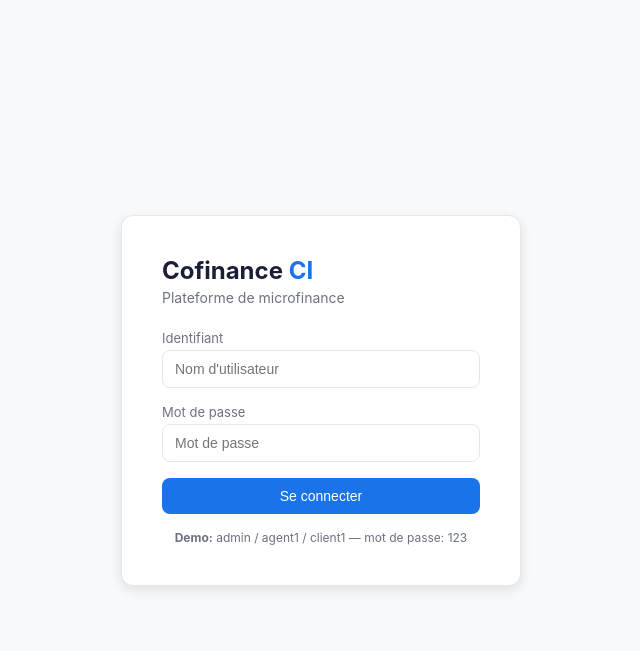
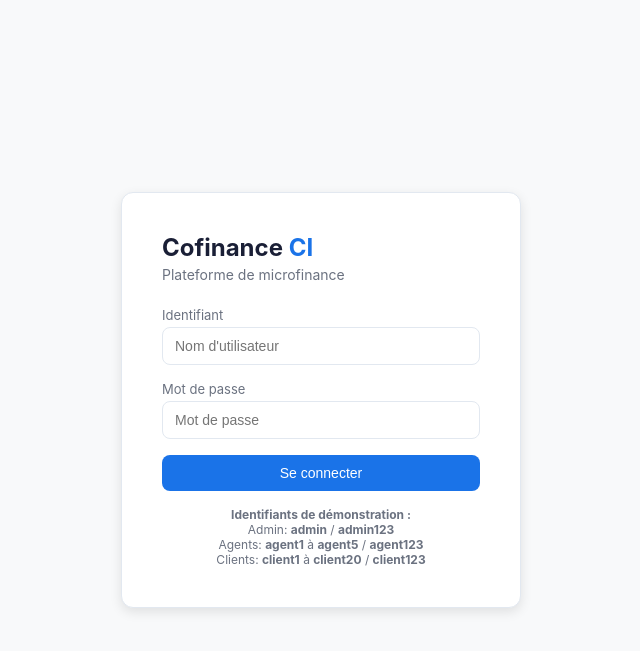
Before and after one commit to manlanroseemmanuelle-spec/-cofinance_ci, a Django app: page / in a window 1280 px wide. Shown: the top 651 px of the page, without its empty margins (319-959 px from the left). Run offline with Django 5.2, Linux system fonts and the light colour scheme; parts of the project's set-up code (start-up, migrations or seed data) failed here and were passed over; some libraries are stand-ins or nearby versions.

Commit message:
Correction: mots de passe affichés sur la page de connexion

```diff
--- a/templates/base.html
+++ b/templates/base.html
@@ -177,7 +177,10 @@
                     {{ loading ? 'Connexion...' : 'Se connecter' }}
                 </button>
                 <div style="margin-top:16px;font-size:12px;color:var(--text-secondary);text-align:center">
-                    <strong>Demo:</strong> admin / agent1 / client1 &mdash; mot de passe: 123
+                    <strong>Identifiants de démonstration :</strong><br>
+                    Admin: <strong>admin</strong> / <strong>admin123</strong><br>
+                    Agents: <strong>agent1</strong> à <strong>agent5</strong> / <strong>agent123</strong><br>
+                    Clients: <strong>client1</strong> à <strong>client20</strong> / <strong>client123</strong>
                 </div>
             </div>
         </div>
```
